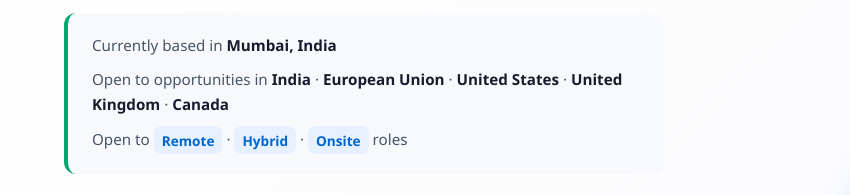
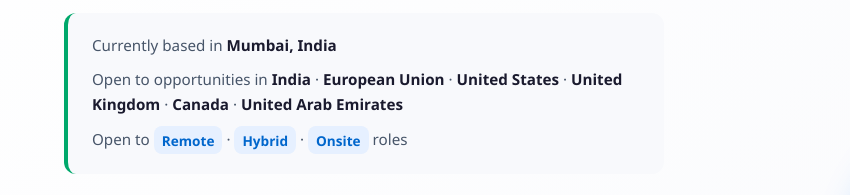
Before and after one commit to This-is-Akshay/Akshay_Suryawanshi, a plain HTML site: page index.html in a window 1280 px wide. Shown: the part 415-610 px from the top of the page, 0-850 px from the left. Drawn offline with Linux system fonts and the light colour scheme.

Commit message:
Add United Arab Emirates to open opportunities list

```diff
--- a/index.html
+++ b/index.html
@@ -101,7 +101,7 @@
 
                     <div class="hero__availability-block">
                         <p class="hero__location-text">Currently based in <strong>Mumbai, India</strong></p>
-                        <p class="hero__location-text">Open to opportunities in <strong>India</strong> · <strong>European Union</strong> · <strong>United States</strong> · <strong>United Kingdom</strong> · <strong>Canada</strong></p>
+                        <p class="hero__location-text">Open to opportunities in <strong>India</strong> · <strong>European Union</strong> · <strong>United States</strong> · <strong>United Kingdom</strong> · <strong>Canada</strong> · <strong>United Arab Emirates</strong></p>
                         <p class="hero__location-text">Open to <span class="hero__work-type">Remote</span> · <span class="hero__work-type">Hybrid</span> · <span class="hero__work-type">Onsite</span> roles</p>
                     </div>
 
```
